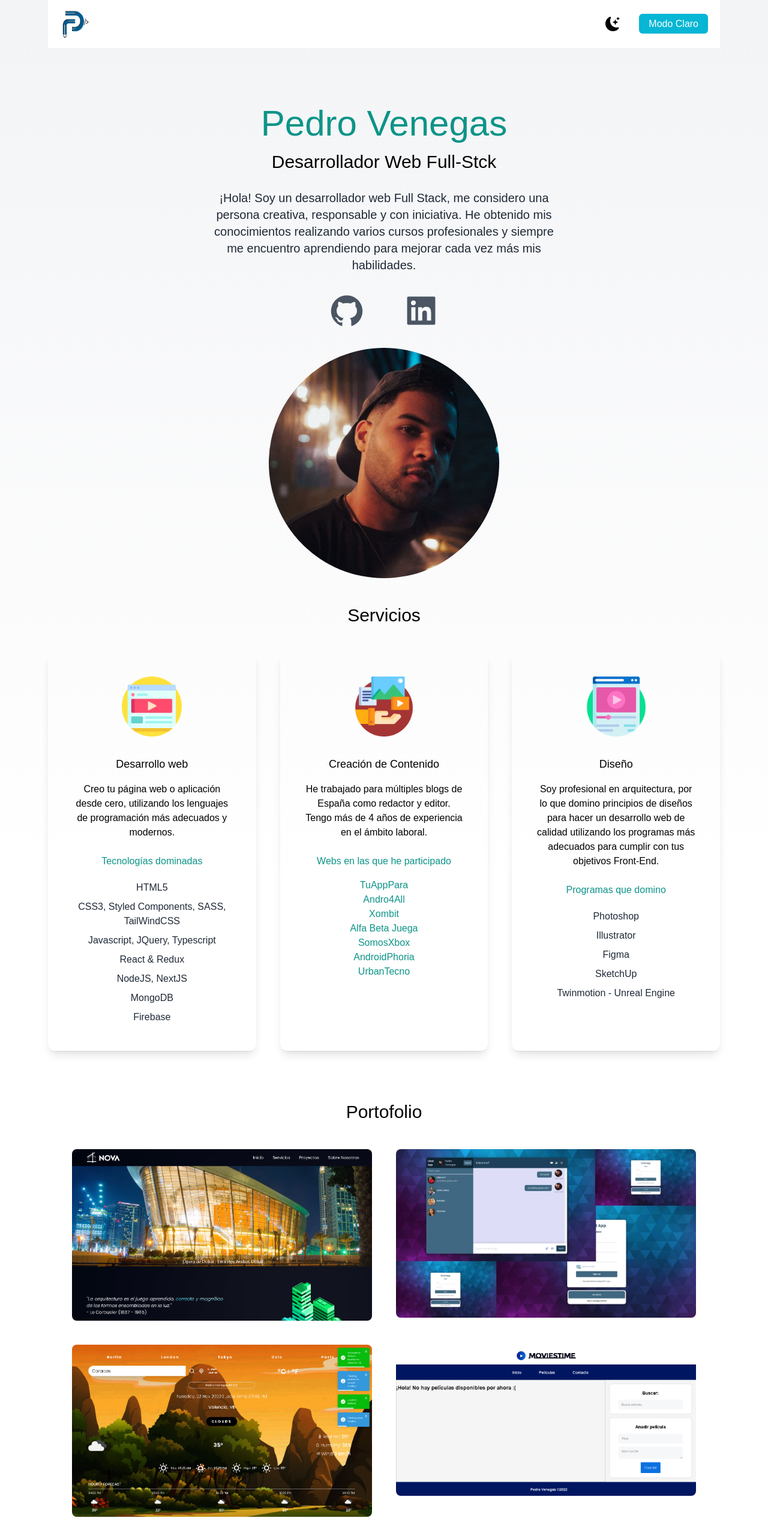
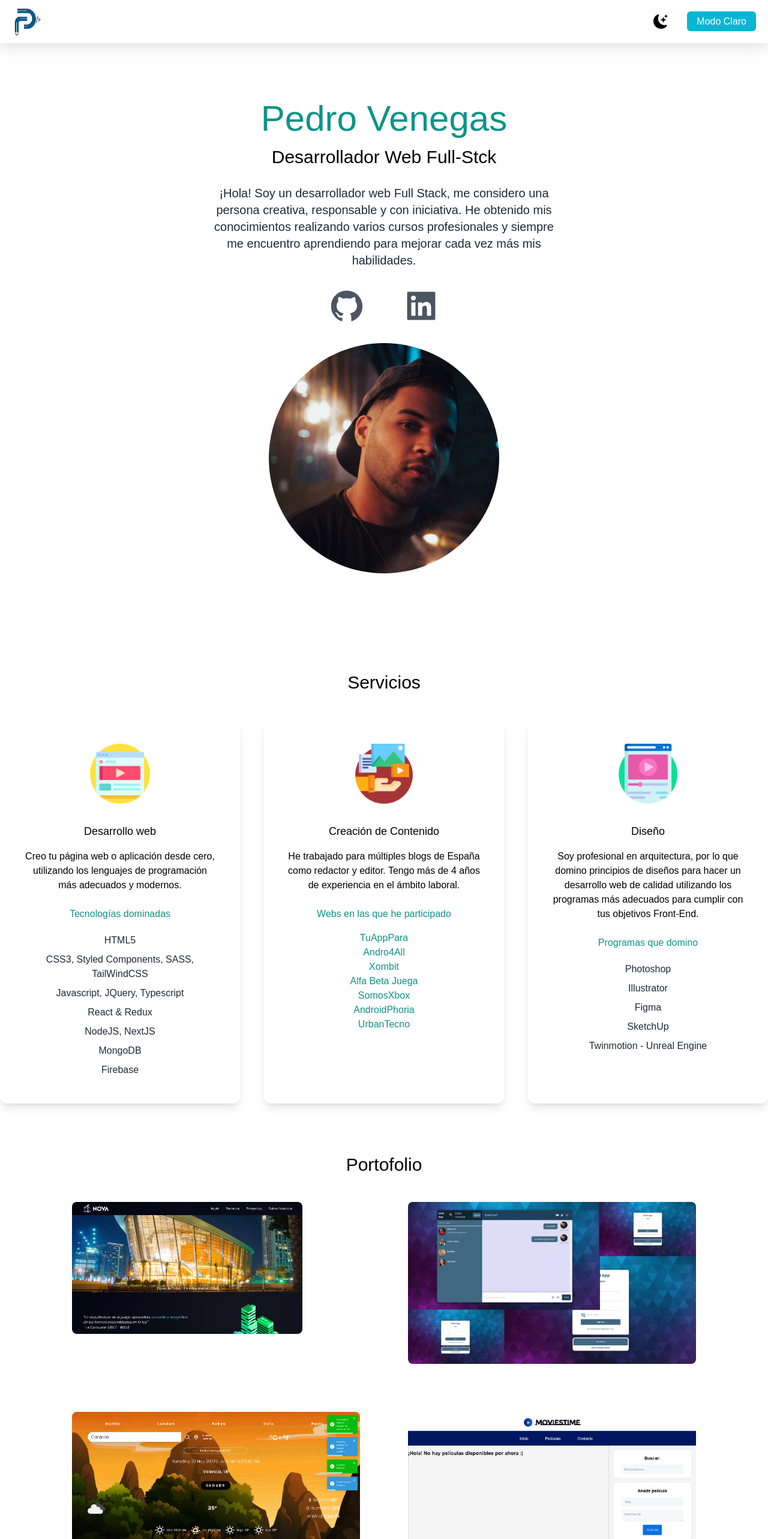
Before and after one commit to pvenegas30/portafolio-pedro-venegas-act, a Next.js app: page / in a window 1280 px wide. Shown: the top 2566 px of the page at 60% size. Built offline with nearby package versions, Linux system fonts and the light colour scheme.

Commit message:
Portafolio 1.3

```diff
--- a/pages/index.js
+++ b/pages/index.js
@@ -30,10 +30,10 @@ export default function Home() {
         <meta name="viewport" content="width=device-width, initial-scale=1" />
         <link rel="icon" href="/favicon.ico" />
       </Head>
-      <main className=" bg-gradient-to-t from-white via-white to-gray-100 dark:bg-gray-900 md:px-10 lg:px-20">
+      <main className=" bg-white dark:bg-gray-900">
         <section className="min-h-screen">
 
-          <nav className="w-full bg-white py-4 px-5 mb-12 flex justify-between dark:text-white">
+          <nav id='nav' className="fixed w-full bg-white py-3 px-5 mb-12 flex justify-between dark:text-white">
             <Image src={logo} alt="logo" className="w-12 h-12 object-cover" />
             <ul className="flex items-center">
               <li>
@@ -55,7 +55,7 @@ export default function Home() {
 
           {/* Sección Presentación */}
 
-          <div className="px-10 text-center p-10 py-10">
+          <div className="text-center p-10 py-40 md:px-10 lg:px-20">
             <h2 className="text-5xl py-2 text-teal-600 font-medium dark:text-teal-400 md:text-6xl">
               Pedro Venegas
             </h2>
@@ -137,17 +137,16 @@ export default function Home() {
           </div>
         </section>
         {/* PORTAFOLIO */}
-        <section className="py-10">
+        <section className="py-10 px-20">
           <div>
             <h3 className=" text-center text-3xl py-1 dark:text-white ">Portofolio</h3>
           </div>
-          <div className="flex flex-col gap-10 p-10 lg:flex-row lg:flex-wrap">
+          <div className="flex flex-col gap-20 p-10 lg:flex-row lg:flex-wrap">
             <div className="basis-1/3 flex-1 ">
               <Image
                 className="rounded-lg object-cover"
                 width={"80%"}
                 height={"100%"}
-                layout="responsive"
                 src={web1}
                 alt="web"
               />
@@ -157,7 +156,6 @@ export default function Home() {
                 className="rounded-lg object-cover"
                 width={"100%"}
                 height={"100%"}
-                layout="responsive"
                 src={web2}
                 alt="web"
               />
@@ -167,7 +165,6 @@ export default function Home() {
                 className="rounded-lg object-cover"
                 width={"100%"}
                 height={"100%"}
-                layout="responsive"
                 src={web3}
                 alt="web"
               />
@@ -177,7 +174,6 @@ export default function Home() {
                 className="rounded-lg object-cover"
                 width={"100%"}
                 height={"100%"}
-                layout="responsive"
                 src={web4}
                 alt="web"
               />
@@ -187,7 +183,6 @@ export default function Home() {
                 className="rounded-lg object-cover"
                 width={"100%"}
                 height={"100%"}
-                layout="responsive"
                 src={web5}
                 alt="web"
               />
@@ -197,7 +192,6 @@ export default function Home() {
                 className="rounded-lg object-cover"
                 width={"100%"}
                 height={"100%"}
-                layout="responsive"
                 src={web6}
                 alt="web"
               />
@@ -205,7 +199,8 @@ export default function Home() {
           </div>
         </section>
       </main>
-      <footer className='flex justify-center items-center bg-black h-20 w-full'>
+      {/* FOOTER */}
+      <footer className='flex justify-center items-center bg-black h-20 m-0 w-full'>
         <div>
           <p className='text-white  text-center w-full'>Portafolio Pedro Venegas © 2022</p>
         </div>
--- a/styles/globals.css
+++ b/styles/globals.css
@@ -14,3 +14,9 @@ a {
 * {
   box-sizing: border-box;
 }
+
+#nav {
+  box-shadow: -1px 2px 26px 1px rgba(163, 163, 163, 0.44);
+  -webkit-box-shadow: -1px 2px 26px 1px rgba(163, 163, 163, 0.44);
+  -moz-box-shadow: -1px 2px 26px 1px rgba(163, 163, 163, 0.44);
+}
```
